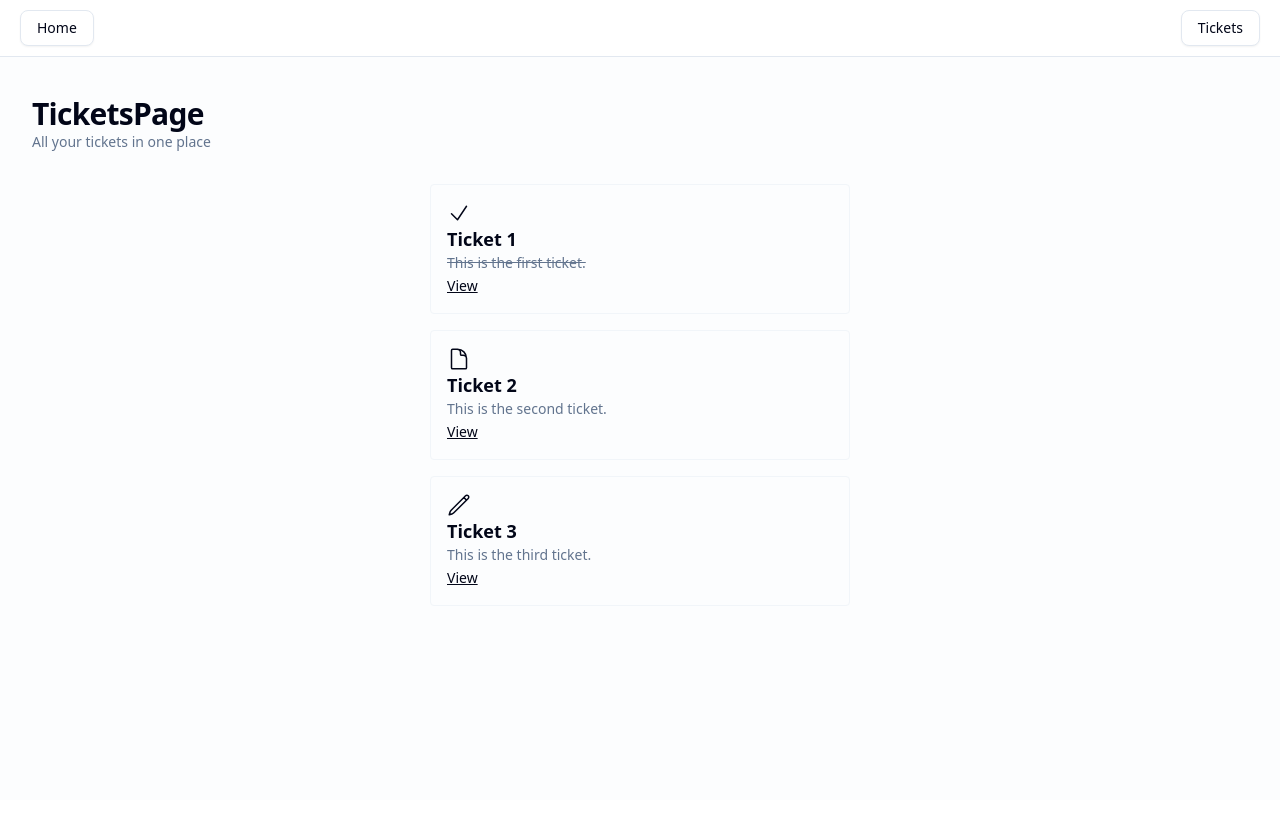
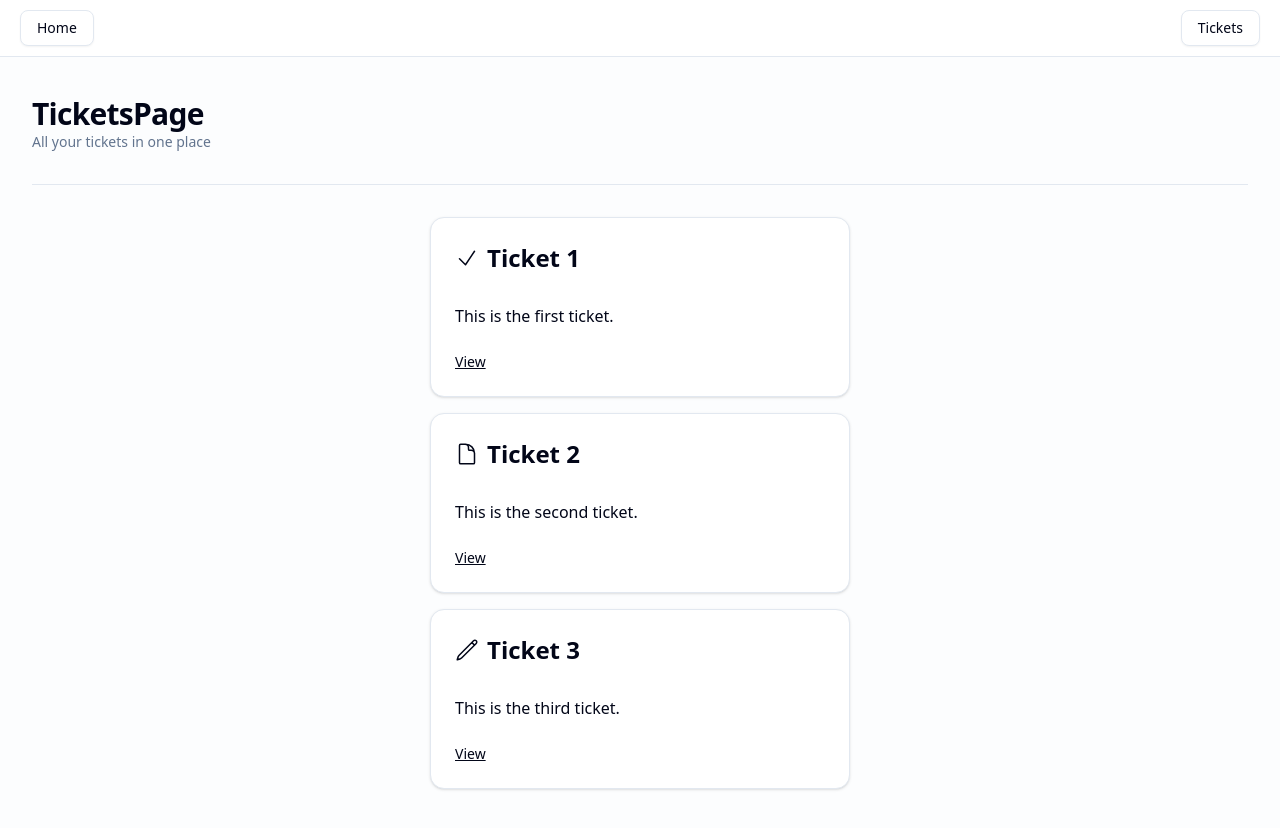
Before and after one commit to austinfalk/the-road-to-next-app, a Next.js app: page /tickets in a window 1280 px wide. Shown: the top 828 px of the page. Before the commit the page ends 800 px from the top, so only its background shows below. Built offline with nearby package versions, Linux system fonts and the light colour scheme.

Commit message:
style(shadcn): added more components

```diff
--- a/package.json
+++ b/package.json
@@ -11,6 +11,7 @@
     "type": "tsc --noEmit"
   },
   "dependencies": {
+    "@radix-ui/react-separator": "^1.1.7",
     "@radix-ui/react-slot": "^1.2.3",
     "class-variance-authority": "^0.7.1",
     "clsx": "^2.1.1",
--- a/src/app/tickets/page.tsx
+++ b/src/app/tickets/page.tsx
@@ -1,5 +1,12 @@
-import clsx from 'clsx';
 import Link from 'next/link';
+import {
+  Card,
+  CardContent,
+  CardFooter,
+  CardHeader,
+  CardTitle,
+} from '@/components/ui/card';
+import { Separator } from '@/components/ui/separator';
 import { initialTickets } from '@/data';
 import { ticketPath } from '@/paths';
 
@@ -70,26 +77,28 @@
         </p>
       </div>
 
+      <Separator />
+
       <div className="animate-fade-from-top flex flex-1 flex-col items-center gap-y-4">
         {initialTickets.map((ticket) => (
-          <div
-            key={ticket.id}
-            className="w-full max-w-[420px] rounded border border-slate-100 p-4"
-          >
-            <div>{TICKET_ICONS[ticket.status]}</div>
-            <h3 className="truncate text-lg font-semibold">{ticket.title}</h3>
-            <p
-              className={clsx('truncate text-sm text-slate-500', {
-                'line-through': ticket.status === 'DONE',
-              })}
-            >
-              {ticket.content}
-            </p>
-
-            <Link href={ticketPath(ticket.id)} className="text-sm underline">
-              View
-            </Link>
-          </div>
+          <Card key={ticket.id} className="w-full max-w-[420px]">
+            <CardHeader>
+              <CardTitle className="flex items-center gap-x-2">
+                <span>{TICKET_ICONS[ticket.status]}</span>
+                <h3 className="truncate text-2xl font-bold">{ticket.title}</h3>
+              </CardTitle>
+            </CardHeader>
+            <CardContent>
+              <p className="line-clamp-3 whitespace-break-spaces">
+                {ticket.content}
+              </p>
+            </CardContent>
+            <CardFooter>
+              <Link href={ticketPath(ticket.id)} className="text-sm underline">
+                View
+              </Link>
+            </CardFooter>
+          </Card>
         ))}
       </div>
     </div>
--- /dev/null
+++ b/src/components/ui/card.tsx
@@ -0,0 +1,91 @@
+import * as React from "react"
+import { cn } from "@/lib/utils"
+
+function Card({ className, ...props }: React.ComponentProps<"div">) {
+  return (
+    <div
+      data-slot="card"
+      className={cn(
+        "bg-card text-card-foreground flex flex-col gap-6 rounded-xl border py-6 shadow-sm",
+        className
+      )}
+      {...props}
+    />
+  )
+}
+
+function CardHeader({ className, ...props }: React.ComponentProps<"div">) {
+  return (
+    <div
+      data-slot="card-header"
+      className={cn(
+        "@container/card-header grid auto-rows-min grid-rows-[auto_auto] items-start gap-1.5 px-6 has-data-[slot=card-action]:grid-cols-[1fr_auto] [.border-b]:pb-6",
+        className
+      )}
+      {...props}
+    />
+  )
+}
+
+function CardTitle({ className, ...props }: React.ComponentProps<"div">) {
+  return (
+    <div
+      data-slot="card-title"
+      className={cn("leading-none font-semibold", className)}
+      {...props}
+    />
+  )
+}
+
+function CardDescription({ className, ...props }: React.ComponentProps<"div">) {
+  return (
+    <div
+      data-slot="card-description"
+      className={cn("text-muted-foreground text-sm", className)}
+      {...props}
+    />
+  )
+}
+
+function CardAction({ className, ...props }: React.ComponentProps<"div">) {
+  return (
+    <div
+      data-slot="card-action"
+      className={cn(
+        "col-start-2 row-span-2 row-start-1 self-start justify-self-end",
+        className
+      )}
+      {...props}
+    />
+  )
+}
+
+function CardContent({ className, ...props }: React.ComponentProps<"div">) {
+  return (
+    <div
+      data-slot="card-content"
+      className={cn("px-6", className)}
+      {...props}
+    />
+  )
+}
+
+function CardFooter({ className, ...props }: React.ComponentProps<"div">) {
+  return (
+    <div
+      data-slot="card-footer"
+      className={cn("flex items-center px-6 [.border-t]:pt-6", className)}
+      {...props}
+    />
+  )
+}
+
+export {
+  Card,
+  CardAction,
+  CardContent,
+  CardDescription,
+  CardFooter,
+  CardHeader,
+  CardTitle,
+}
--- /dev/null
+++ b/src/components/ui/separator.tsx
@@ -0,0 +1,27 @@
+"use client"
+
+import * as SeparatorPrimitive from "@radix-ui/react-separator"
+import * as React from "react"
+import { cn } from "@/lib/utils"
+
+function Separator({
+  className,
+  orientation = "horizontal",
+  decorative = true,
+  ...props
+}: React.ComponentProps<typeof SeparatorPrimitive.Root>) {
+  return (
+    <SeparatorPrimitive.Root
+      data-slot="separator"
+      decorative={decorative}
+      orientation={orientation}
+      className={cn(
+        "bg-border shrink-0 data-[orientation=horizontal]:h-px data-[orientation=horizontal]:w-full data-[orientation=vertical]:h-full data-[orientation=vertical]:w-px",
+        className
+      )}
+      {...props}
+    />
+  )
+}
+
+export { Separator }
```
Also changed, not shown: 1 other file (tests, documents, lock files or other folders).
